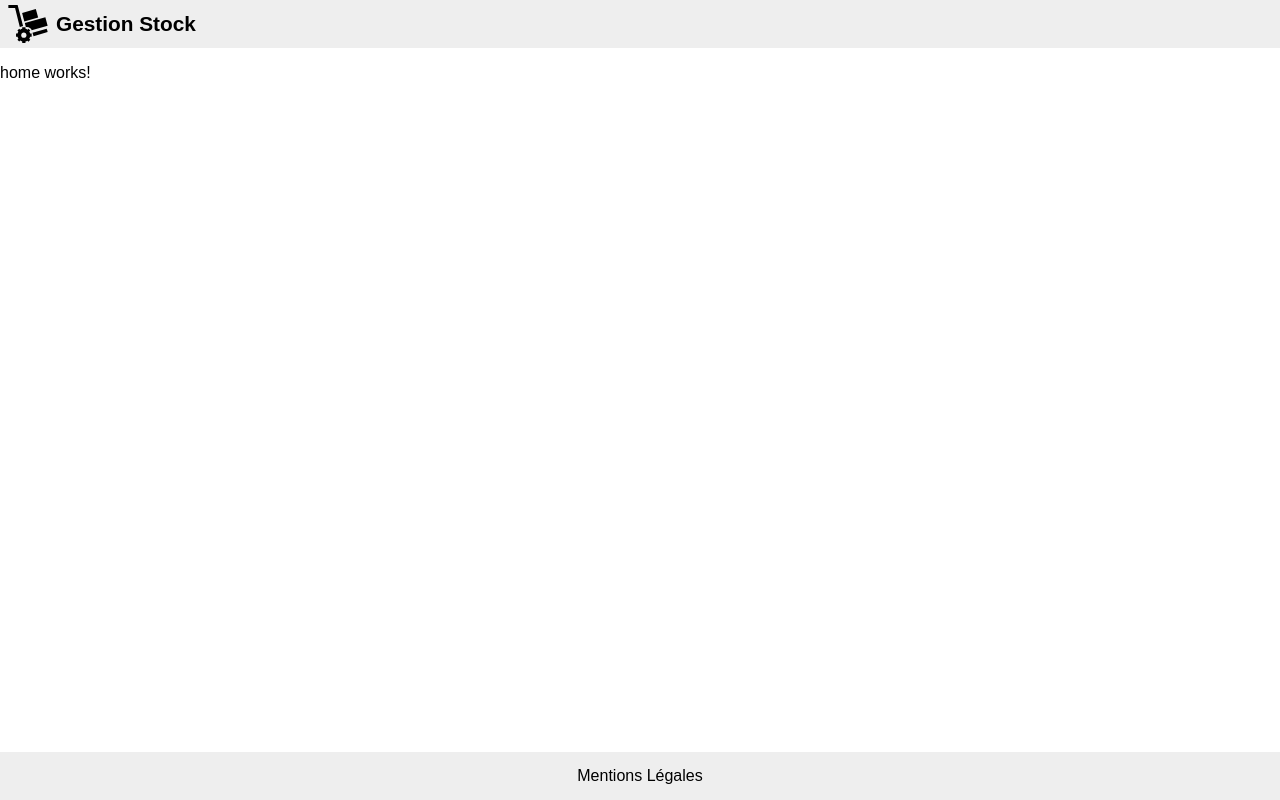
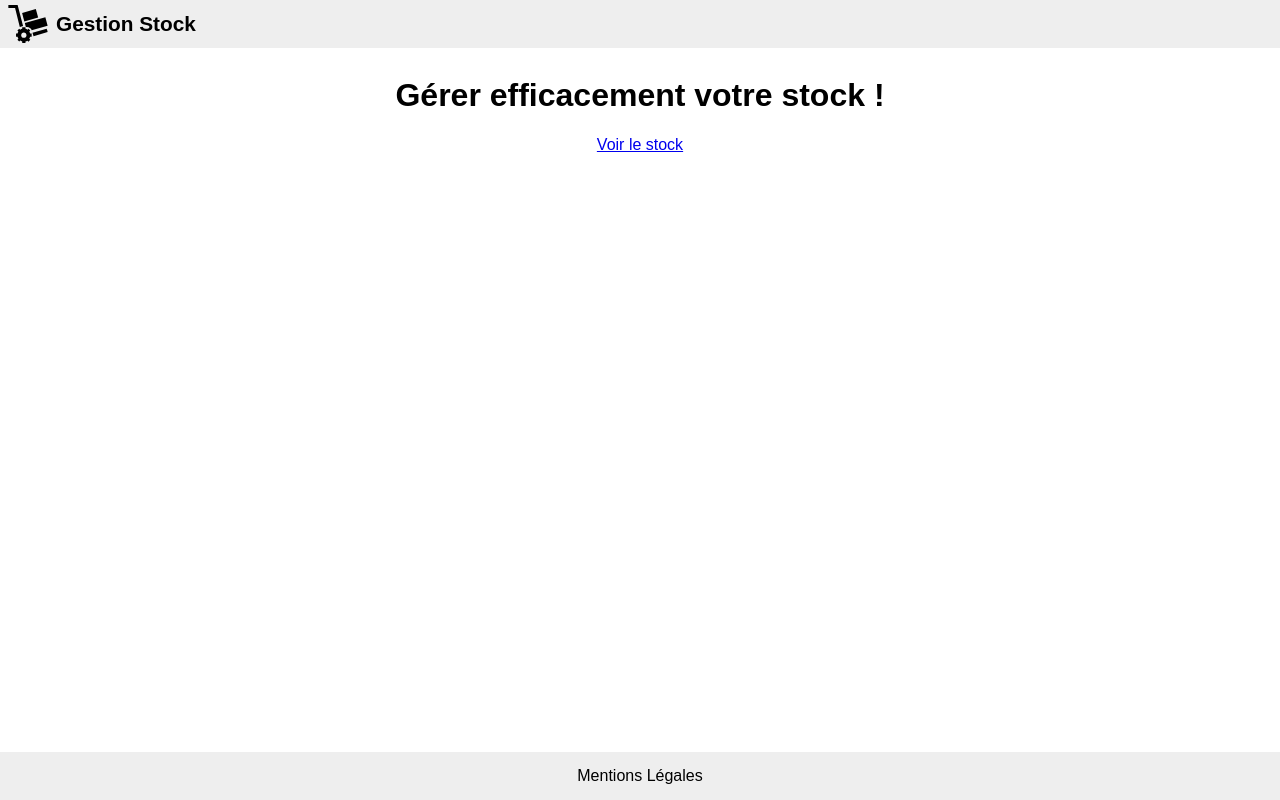
Before and after one commit to jlg-formation/agulu1-mar-2024, an Angular app in the folder front/: page / in a window 1280 px wide. Built offline with nearby package versions, Linux system fonts and the light colour scheme.

Commit message:
dev: added dom and css home

```diff
--- a/front/src/app/routes/home/home.component.html
+++ b/front/src/app/routes/home/home.component.html
@@ -1 +1,4 @@
-<p>home works!</p>
+<main>
+  <h1>Gérer efficacement votre stock !</h1>
+  <a href="#" class="button primary">Voir le stock</a>
+</main>
--- a/front/src/styles.scss
+++ b/front/src/styles.scss
@@ -4,3 +4,14 @@
 body {
   font-family: sans-serif;
 }
+
+main {
+  display: flex;
+  flex-flow: column;
+  align-items: center;
+  padding: 0.5em;
+
+  h1 {
+    text-align: center;
+  }
+}
```
